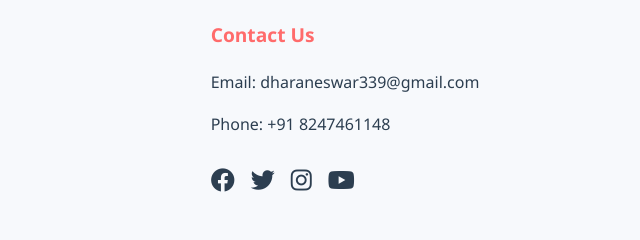
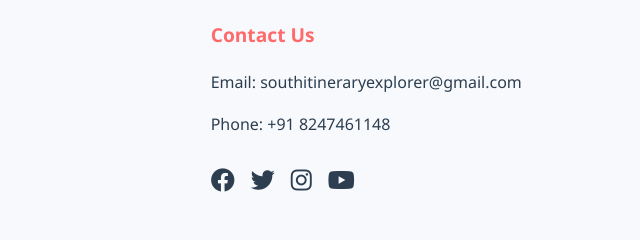
Before and after one commit to VSidharrth/User-Interface-Design, a plain HTML site: page index.html in a window 1280 px wide. Shown: the part 3319-3559 px from the top of the page, 640-1280 px from the left. Drawn offline with nearby package versions, Linux system fonts and the light colour scheme; files that its build step writes are made by us from their sources; files whose address does not match are found by name.

Commit message:
Update index.html

```diff
--- a/index.html
+++ b/index.html
@@ -150,7 +150,7 @@
             </div>
             <div class="footer-section">
                 <h3>Contact Us</h3>
-                <p>Email: dharaneswar339@gmail.com</p>
+                <p>Email: southitineraryexplorer@gmail.com</p>
                 <p>Phone: +91 8247461148</p>
                 <div class="social-links">
                     <a href="#" title="Facebook"><i class="fab fa-facebook"></i></a>
```
